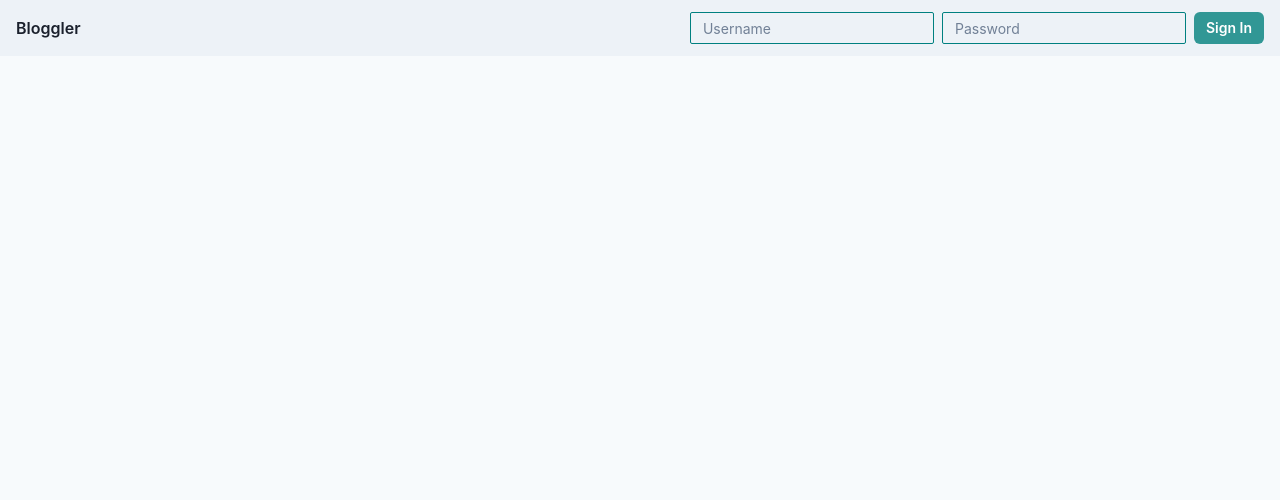
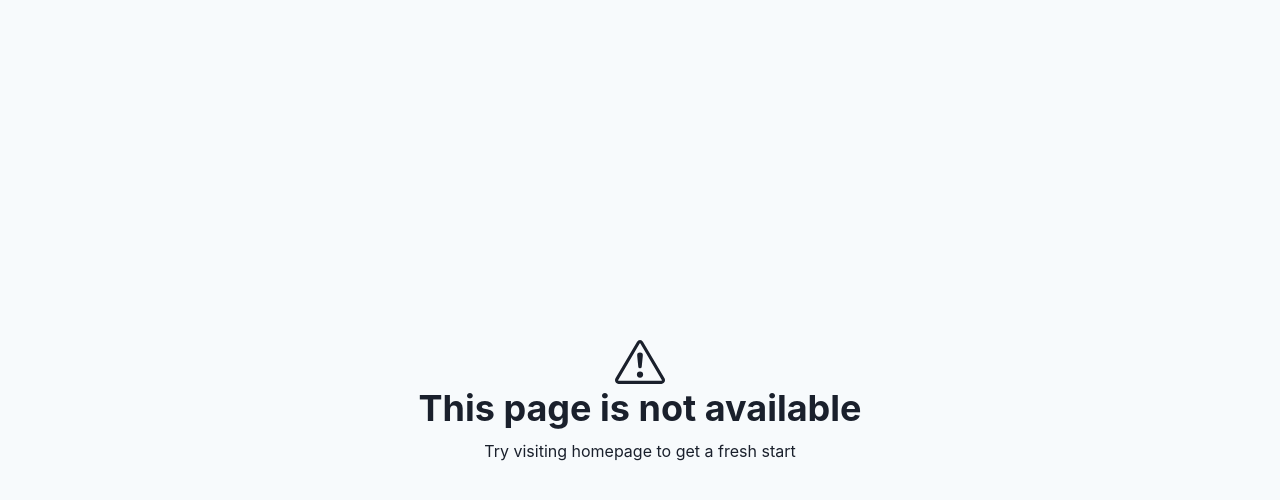
Before and after one commit to itsaruproy/bloggler-frontend, a React (Create React App) app: page / in a window 1280 px wide. Shown: the top 500 px of the page. Built offline with nearby package versions, Linux system fonts and the light colour scheme.

Commit message:
feat: Add Error page

```diff
--- a/package.json
+++ b/package.json
@@ -16,6 +16,7 @@
     "framer-motion": "^7.6.1",
     "react": "^18.2.0",
     "react-dom": "^18.2.0",
+    "react-icons": "^4.6.0",
     "react-redux": "^8.0.4",
     "react-router-dom": "^5.2.0",
     "react-scripts": "5.0.1",
--- a/src/components/App.js
+++ b/src/components/App.js
@@ -1,11 +1,13 @@
 import { Box } from '@chakra-ui/react'
 import React from 'react'
+import Error from './Error'
 import Header from './Header'
 
 const App = () => {
     return (
         <Box w={'100%'} minH={'100vh'} bg={'gray.50'}>
-            <Header />
+            {/* <Header /> */}
+            <Error />
         </Box>
     )
 }
--- /dev/null
+++ b/src/components/Error.js
@@ -0,0 +1,24 @@
+import { Box, Flex, Heading, Link, Text, Icon } from '@chakra-ui/react'
+import { BsExclamationTriangle } from 'react-icons/bs'
+import React from 'react'
+
+const Error = () => {
+    return (
+        <Flex h={'100vh'} alignItems={'center'} justifyContent={'center'}>
+            <Box display={'flex'} flexDirection={'column'}>
+                <Icon
+                    alignSelf={'center'}
+                    as={BsExclamationTriangle}
+                    w={'50px'}
+                    h={'50px'}
+                />
+                <Heading>This page is not available</Heading>
+                <Text mt={'2'} textAlign={'center'}>
+                    Try visiting <Link>homepage</Link> to get a fresh start
+                </Text>
+            </Box>
+        </Flex>
+    )
+}
+
+export default Error
```
Also changed, not shown: 1 other file (tests, documents, lock files or other folders).
